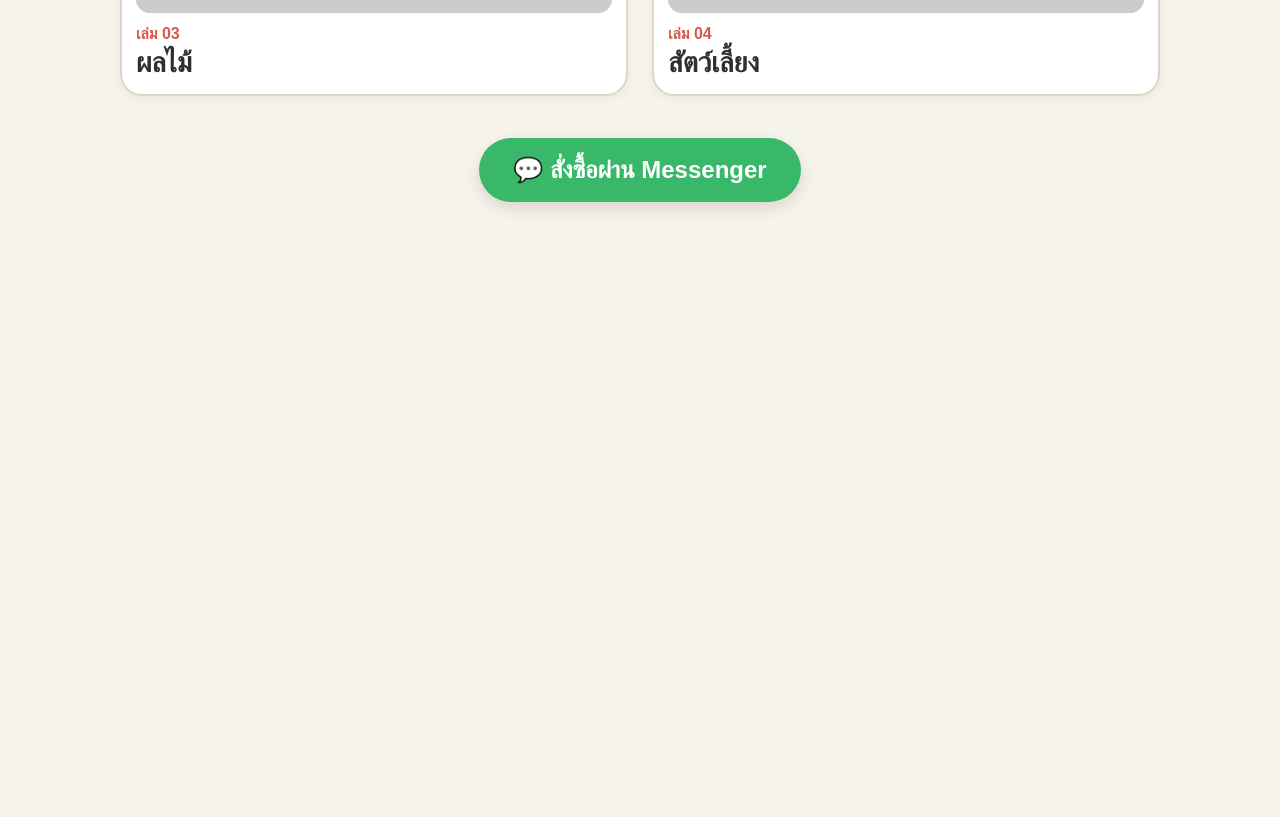
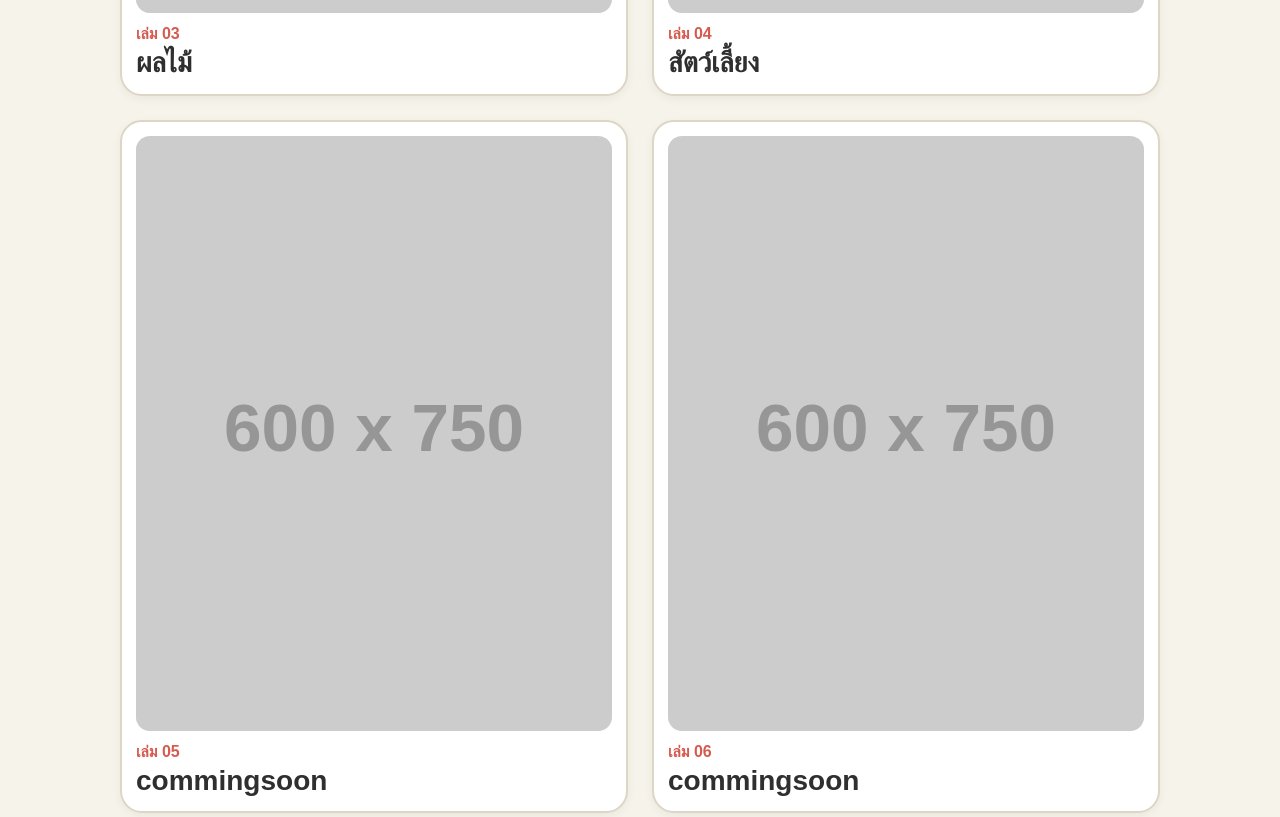
Before and after one commit to choomgm-coder/colorbook-landing, a plain HTML site: page index.html in a window 1280 px wide. Shown: the part 1895-2712 px from the top of the page. Before the commit the page ends 2161 px from the top, so only its background shows below. Drawn offline with Linux system fonts and the light colour scheme; placeholder pictures from the web are drawn by us.

Commit message:
Update index.html

```diff
--- a/index.html
+++ b/index.html
@@ -195,6 +195,18 @@
     <div class="name">สัตว์เลี้ยง</div>
   </article>
 
+   <article class="card">
+    <img src="https://via.placeholder.com/600x750.png?text=เล่ม+04" alt="เล่ม 04">
+    <div class="num">เล่ม 05</div>
+    <div class="name">commingsoon</div>
+  </article>
+
+  <article class="card">
+    <img src="https://via.placeholder.com/600x750.png?text=เล่ม+04" alt="เล่ม 04">
+    <div class="num">เล่ม 06</div>
+    <div class="name">commingsoon</div>
+  </article>
+
 </section>
 
 <div class="bottom">
```
